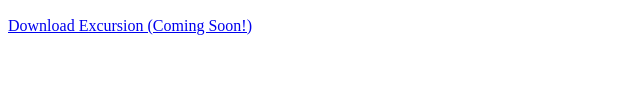
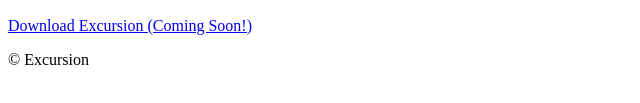
Before and after one commit to tomdauer/excursion, a plain HTML site: page index.html in a window 1280 px wide. Shown: the part 475-578 px from the top of the page, 0-640 px from the left. Drawn offline with Linux system fonts and the light colour scheme; files that its build step writes are made by us from their sources.

Commit message:
Changing class ID

```diff
--- a/index.html
+++ b/index.html
@@ -26,5 +26,11 @@
     <h2>Coming Soon for iPhone and Android</h2>
     <p><a class="download" href="./index.html">Download Excursion (Coming Soon!)</a></p>
 
+    <!-- footer -->
+
+    <div class="footer">
+      <p>© Excursion</p>
+    </div>
+
   </body>
 </html>
```
